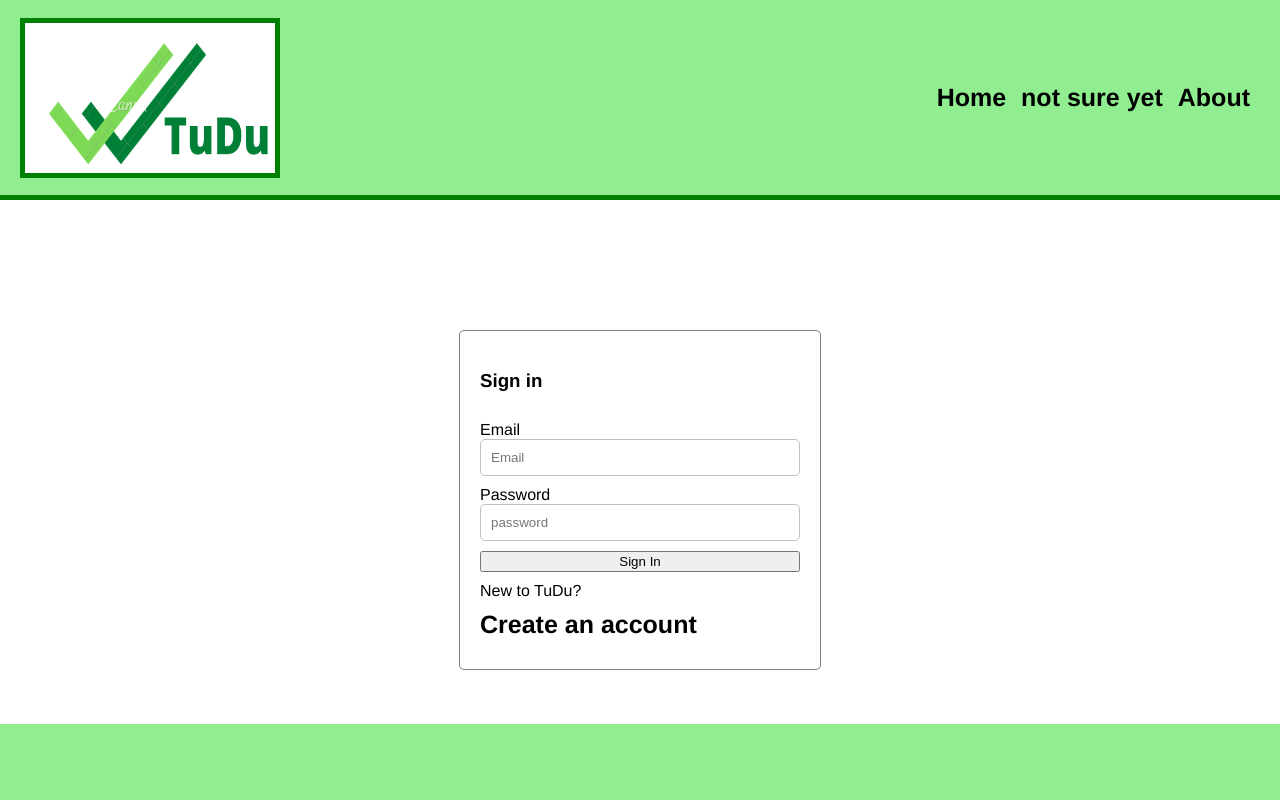
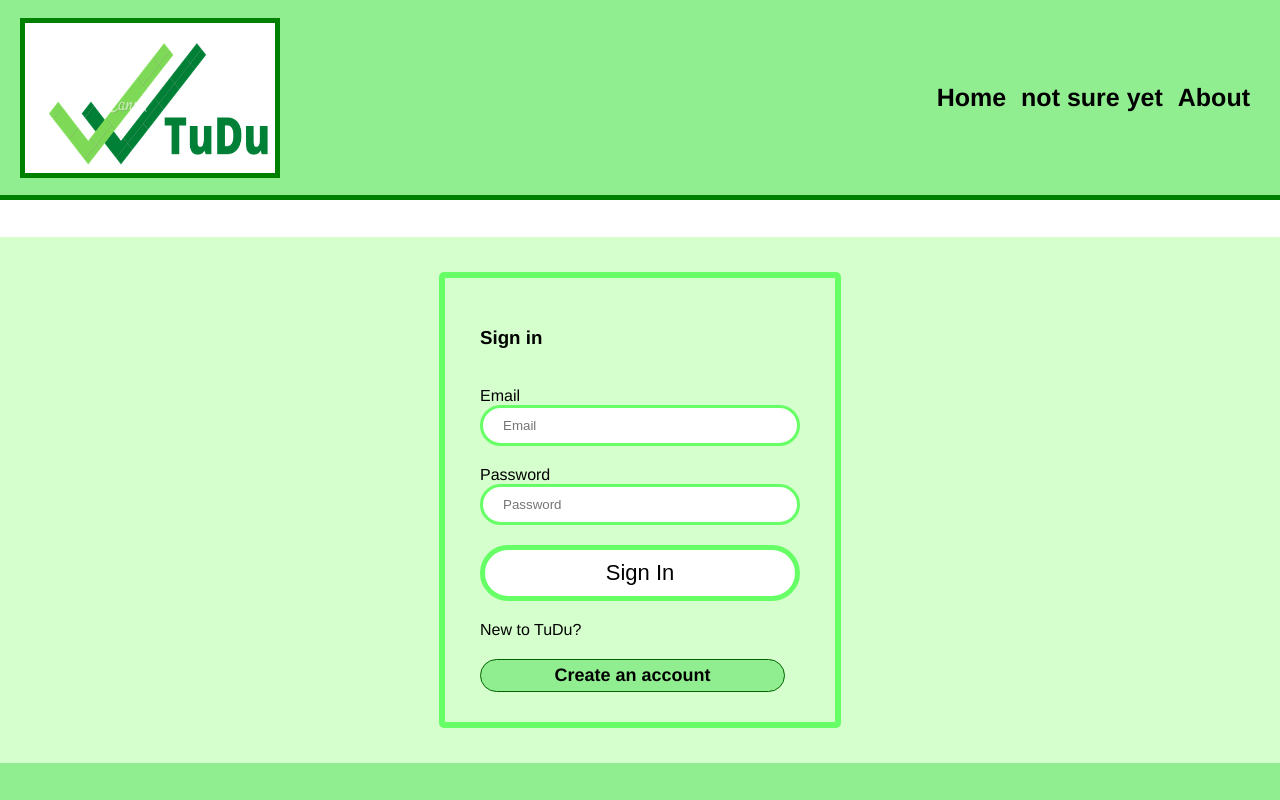
Before and after one commit to lhoogenraad/tudu-application, a React (Create React App) app in the folder frontend/: page /signin in a window 1280 px wide. Built offline with nearby package versions, Linux system fonts and the light colour scheme.

Commit message:
something has gone wrong with the css, forms and buttons and stuff operating weirdly, have to fix some time soon o.o

```diff
--- a/frontend/src/index.css
+++ b/frontend/src/index.css
@@ -8,6 +8,7 @@ html{
     height: 100vh;
     margin: 0;
   }
+
   #root{
     height: 100%;
   }
@@ -33,7 +34,21 @@ html{
 
   a:hover{
     transition: 0.4s all;
-    color: #333;
+    color: black;
+  }
+
+  input{
+    float: left;
+  }
+
+  button{
+    float: left;
+    align-items: right;
+    color: black;
+  }
+
+  button:hover{
+    background-color: black;
   }
 
   h2{
@@ -71,6 +86,7 @@ html{
 
   .main{
     grid-area: main;
+    background-color: #D5FFCC;
   }
 
   .footer{
@@ -114,15 +130,6 @@ html{
 
   .deletebutton:active{
     background-color: #aa0000;
-  }
-
-  input{
-    float: left;
-  }
-
-  button{
-    float: left;
-    align-items: right;
   }
 
   .taskli{
@@ -234,8 +241,8 @@ html{
   display: flex;
   flex-direction: column;
   width: 32rem;
-  padding: 2rem;
-  border: .1rem solid grey;
+  padding: 2rem 3.5rem;
+  border: .6rem solid #66FF66;
   border-radius: .5rem;
 }
 
@@ -243,10 +250,31 @@ html{
   display: flex;
   flex-direction: column;
   margin-bottom: 1rem;
+  margin-top: 1rem;
 }
 
-input{
-  padding: 1rem;
-  border: .1rem #c0c0c0 solid;
-  border-radius: .5rem;
+.form-container input{
+  padding: 1rem 2rem;
+  border: .3rem #66FF66 solid;
+  border-radius: 5rem;
+  float: left;
 }
+
+.button.primary{
+  border-radius: 5rem;
+  background-color: white;
+  border: .5rem solid #66FF66;
+  font-size: 2.2rem;
+  padding: 1rem 1.3rem;
+}
+
+
+
+.button.secondary{
+  text-align: center;
+  border-radius: 5rem;
+  background-color: lightgreen;
+  border: .1rem solid darkgreen;
+  font-size: 1.8rem;
+  padding: .5rem 1rem;
+}
--- a/frontend/src/screens/signinscreen.js
+++ b/frontend/src/screens/signinscreen.js
@@ -21,6 +21,8 @@ function SignInScreen(props) {
 
     const submitHandler = (e) => {
         // Prevent page from refreshing after submission
+        console.log(password);
+        console.log(email);
         e.preventDefault();
     }
 
@@ -42,24 +44,24 @@ function SignInScreen(props) {
                         onChange={(e) => setEmail(e.target.value)}></input>
                     </li>
                     <li>
-                        <label>Password</label>
+                        <label for="password">Password</label>
                         <input
                         type="password"
                         className="password"
                         name="password"
                         id="password"
-                        placeholder="password"
+                        placeholder="Password"
                         onChange={(e) => setPassword(e.target.value)}
                         ></input>
                     </li>
                     <li>
-                        <button type="submit" className="button-primary">Sign In</button>
+                        <button type="submit" className="button primary">Sign In</button>
                     </li>
                     <li>
                         New to TuDu?
                     </li>
                     <li>
-                        <Link to="/register" className="button-full-width">Create an account</Link>
+                        <Link to="/register" className="button secondary text-center">Create an account</Link>
                     </li>
                 </ul>
             </form>
```
